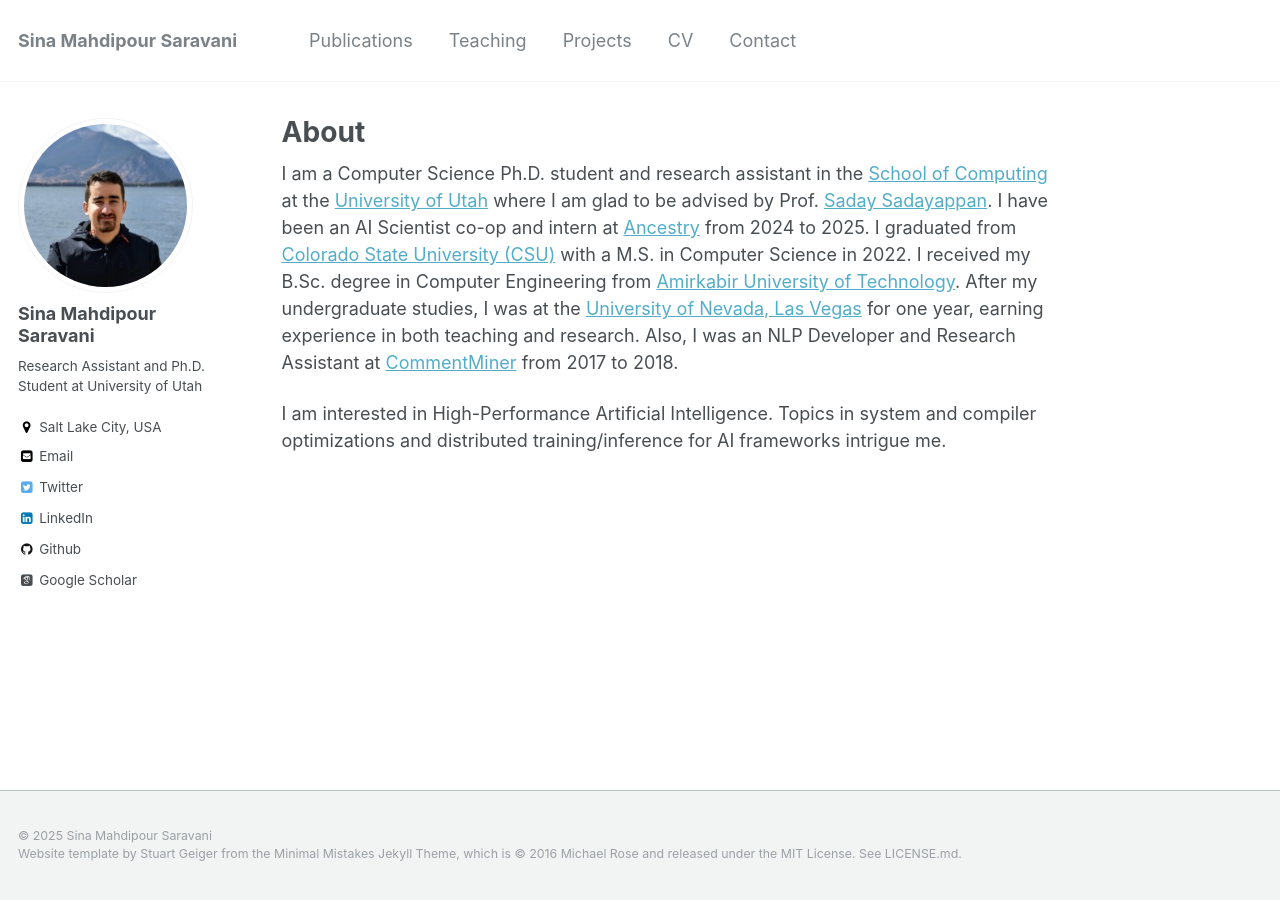
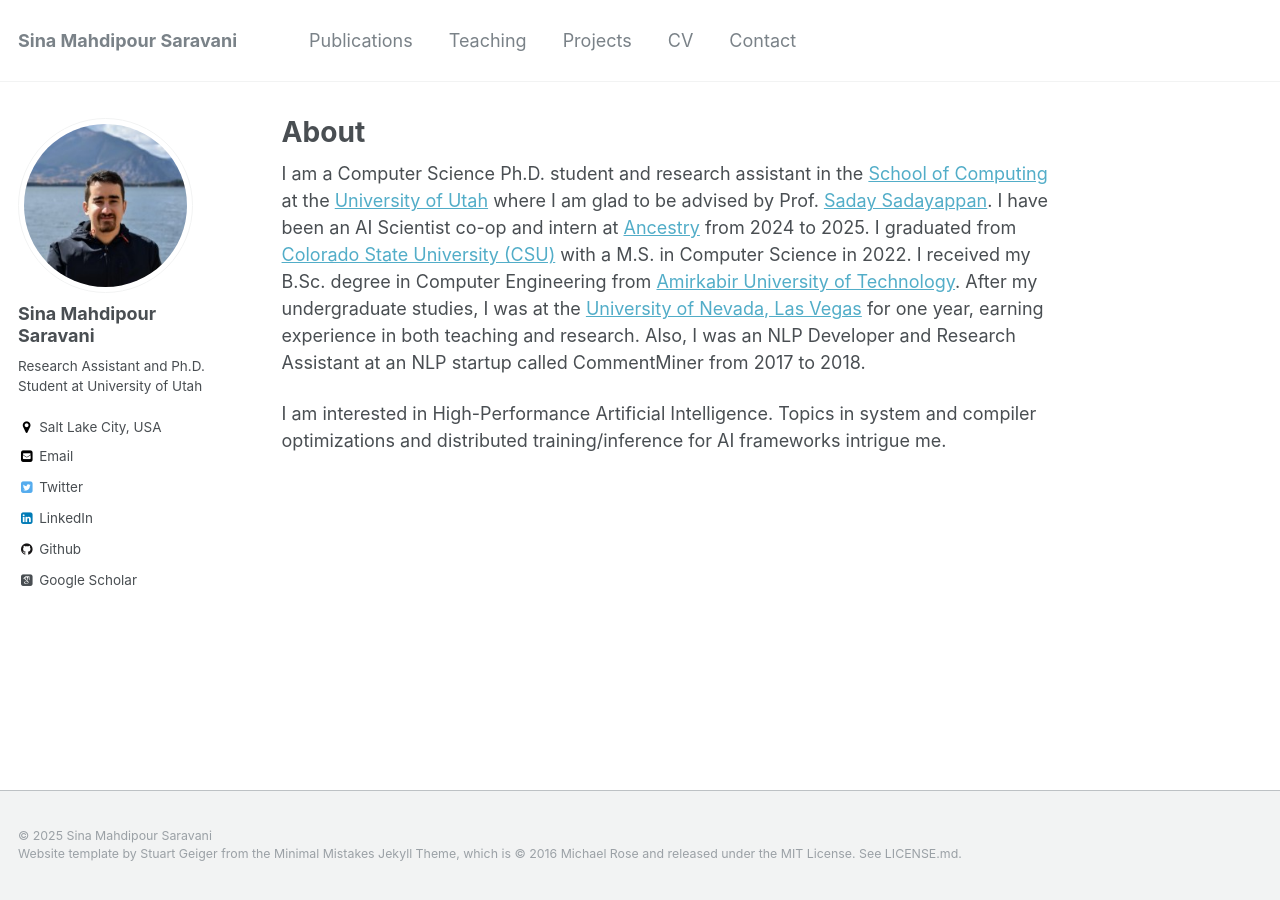
Before and after one commit to sinamps/sinamps.github.io, a Jekyll site: the page built from _pages/about.md, in a window 1280 px wide. Built offline with Jekyll 4.4.1, drawn with Linux system fonts in a browser that asks for light colours; some web fonts are replaced.

Commit message:
update about
Updated the reference to CommentMiner to specify it as an NLP startup.

```diff
--- a/_pages/about.md
+++ b/_pages/about.md
@@ -8,6 +8,6 @@ redirect_from:
   - /about.html
 ---
 
-I am a Computer Science Ph.D. student and research assistant in the [School of Computing](https://www.cs.utah.edu/) at the [University of Utah](https://www.utah.edu/) where I am glad to be advised by Prof. [Saday Sadayappan](https://users.cs.utah.edu/~saday/). I have been an AI Scientist co-op and intern at [Ancestry](https://www.ancestry.com/) from 2024 to 2025. I graduated from [Colorado State University (CSU)](https://www.colostate.edu) with a M.S. in Computer Science in 2022. I received my B.Sc. degree in Computer Engineering from [Amirkabir University of Technology](http://aut.ac.ir/aut/). After my undergraduate studies, I was at the [University of Nevada, Las Vegas](https://unlv.edu) for one year, earning experience in both teaching and research. Also, I was an NLP Developer and Research Assistant at [CommentMiner](http://www.commentminer.ir/) from 2017 to 2018.
+I am a Computer Science Ph.D. student and research assistant in the [School of Computing](https://www.cs.utah.edu/) at the [University of Utah](https://www.utah.edu/) where I am glad to be advised by Prof. [Saday Sadayappan](https://users.cs.utah.edu/~saday/). I have been an AI Scientist co-op and intern at [Ancestry](https://www.ancestry.com/) from 2024 to 2025. I graduated from [Colorado State University (CSU)](https://www.colostate.edu) with a M.S. in Computer Science in 2022. I received my B.Sc. degree in Computer Engineering from [Amirkabir University of Technology](http://aut.ac.ir/aut/). After my undergraduate studies, I was at the [University of Nevada, Las Vegas](https://unlv.edu) for one year, earning experience in both teaching and research. Also, I was an NLP Developer and Research Assistant at an NLP startup called CommentMiner from 2017 to 2018.
 
 I am interested in High-Performance Artificial Intelligence. Topics in system and compiler optimizations and distributed training/inference for AI frameworks intrigue me.
```
